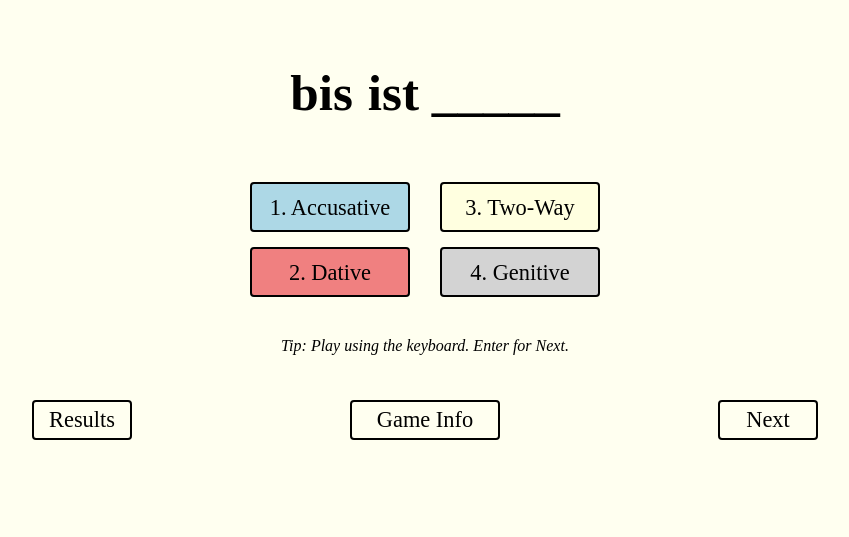
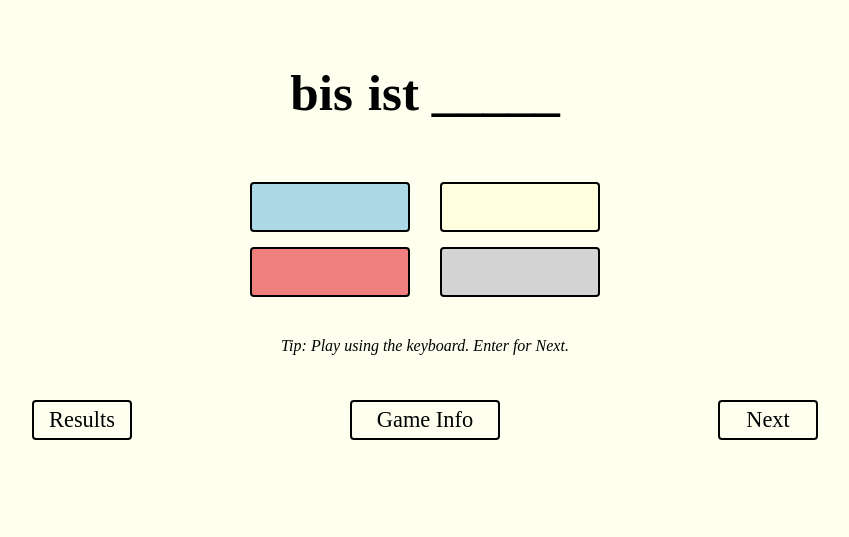
Before and after one commit to derek-watson14/DerDieDas, a Flask app: page /prepositions in a window 1280 px wide. Shown: the part 137-674 px from the top of the page, without its empty margins (215-1064 px from the left). Run offline with Flask 2, Linux system fonts and the light colour scheme.

Commit message:
removed pre-written button text in favor of js generated button text

```diff
--- a/templates/endings.html
+++ b/templates/endings.html
@@ -18,9 +18,9 @@
       </div>
       <h4 class="hint"></h4>
       <div class="choices">
-        <div class="choice mann">1. Maskulin</div>
-        <div class="choice weib">2. Feminin</div>
-        <div class="choice neut">3. Neutral</div>
+        <div class="choice mann"></div>
+        <div class="choice weib"></div>
+        <div class="choice neut"></div>
       </div>
 {% endblock %}
 {% block scripts %}
--- a/templates/gender.html
+++ b/templates/gender.html
@@ -18,9 +18,9 @@
       </div>
       <h4 class="hint"></h4>
       <div class="choices">
-        <div class="choice der">1. der</div>
-        <div class="choice die">2. die</div>
-        <div class="choice das">3. das</div>
+        <div class="choice der"></div>
+        <div class="choice die"></div>
+        <div class="choice das"></div>
       </div>
 {% endblock %}
 {% block scripts %}
--- a/templates/prepositions.html
+++ b/templates/prepositions.html
@@ -19,12 +19,12 @@
     <h4 class="hint"></h4>
     <div class="choices">
       <div>
-        <div class="choice akk">1. Accusative</div>
-        <div class="choice dat">2. Dative</div>
+        <div class="choice akk"></div>
+        <div class="choice dat"></div>
       </div>
       <div>
-        <div class="choice mix">3. Two-Way</div>
-        <div class="choice gen">4. Genitive</div>
+        <div class="choice mix"></div>
+        <div class="choice gen"></div>
       </div>
     </div>
 {% endblock %}
```
